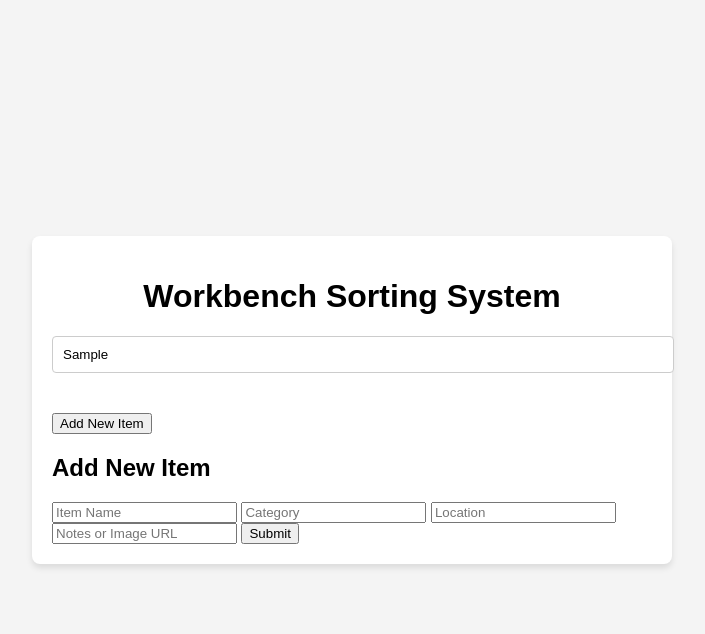
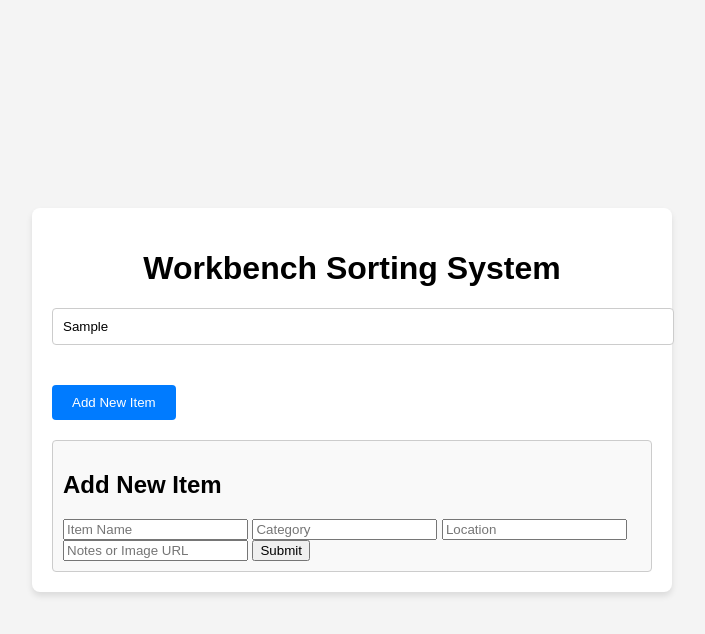
Before and after one commit to ronkumar1212/sorting-system, a plain HTML site: page index.html in a window 1280 px wide. Both pictures are taken after typing "Sample" into the empty fields and a click on the button "Add New Item". Shown: the whole page, without its empty margins (288-993 px from the left). Drawn offline with Linux system fonts and the light colour scheme; no server answers.

Commit message:
Update style.css

```diff
--- a/style.css
+++ b/style.css
@@ -30,10 +30,33 @@ h1 {
   border-radius: 4px;
 }
 
-#categories, #results {
+#categories {
   margin-top: 20px;
+}
+
+#add-item-btn {
+  background-color: #007bff;
+  color: white;
+  padding: 10px 20px;
+  border: none;
+  border-radius: 4px;
+  cursor: pointer;
+}
+
+#add-item-form {
+  margin-top: 20px;
+  padding: 10px;
+  border: 1px solid #ccc;
+  border-radius: 4px;
+  background-color: #f9f9f9;
 }
 
 .hidden {
   display: none;
 }
+
+.item {
+  margin-bottom: 10px;
+  padding: 10px;
+  border-bottom: 1px solid #ccc;
+}
```
Lines whose indentation alone changed are shown as unchanged.
